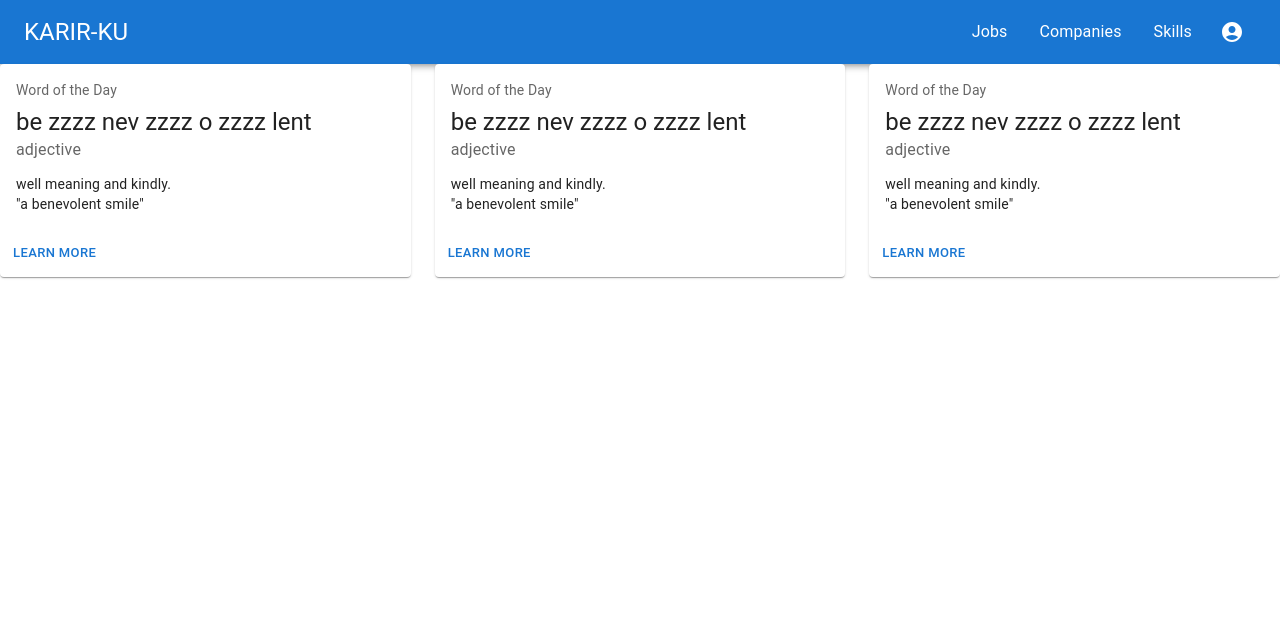
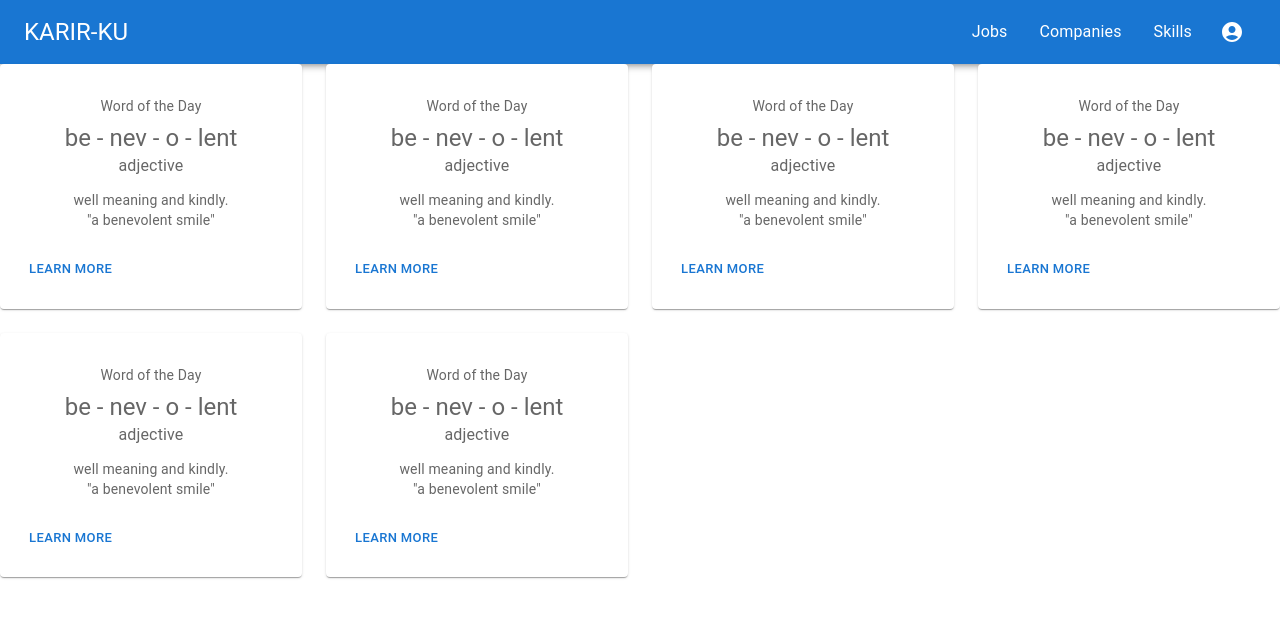
Before and after one commit to iyunrozikin26/belajar-react, a React (Create React App) app in the folder karir-ku/: page /jobs in a window 1280 px wide. Shown: the top 618 px of the page. Built offline with nearby package versions, Linux system fonts and the light colour scheme.

Commit message:
memanfaatakan reusable components dan mulai awal menyusun aplikasi

```diff
--- a/karir-ku/src/App.js
+++ b/karir-ku/src/App.js
@@ -1,123 +1,11 @@
-import AppBar from '@mui/material/AppBar';
-import Box from '@mui/material/Box';
-import Toolbar from '@mui/material/Toolbar';
-import Typography from '@mui/material/Typography';
-import { useState } from 'react';
-import MenuItem from '@mui/material/MenuItem';
-import IconButton from '@mui/material/IconButton';
-import AccountCircle from '@mui/icons-material/AccountCircle';
-import Card from '@mui/material/Card';
-import CardActions from '@mui/material/CardActions';
-import CardContent from '@mui/material/CardContent';
-import Button from '@mui/material/Button';
-import Paper from '@mui/material/Paper';
-import { styled } from '@mui/material/styles';
-import Grid from '@mui/material/Grid';
+import Navbar from './components/navbar.js'
+import CardJob from './components/cardJobs.js'
 
 export default function App() {
-  const [pages, setPages] = useState([
-    "Jobs",
-    "Companies",
-    "Skills"
-  ])
   return (
     <>
-    <Box sx={{ flexGrow: 1 }}>
-      <AppBar position="static">
-        <Toolbar>
-          <Typography variant="h5" component="div" sx={{ flexGrow: 1 }}>
-            KARIR-KU
-          </Typography>
-          {pages.map((page) => (
-            <MenuItem key={page}>
-              <Typography textAlign="center">{page}</Typography>
-            </MenuItem>
-          ))}
-          <IconButton
-          size="large"
-          aria-label="account of current user"
-          aria-controls="primary-search-account-menu"
-          aria-haspopup="true"
-          color="inherit"
-        >
-          <AccountCircle />
-        </IconButton>
-        </Toolbar>
-      </AppBar>
-    </Box>
-    <Box sx={{ flexGrow: 1 }}>
-      <Grid container spacing={3}>
-        <Grid item xs>
-          <Card sx={{ minWidth: 100 }}>
-            <CardContent>
-              <Typography sx={{ fontSize: 14 }} color="text.secondary" gutterBottom>
-                Word of the Day
-              </Typography>
-              <Typography variant="h5" component="div">
-                be zzzz nev zzzz o zzzz lent
-              </Typography>
-              <Typography sx={{ mb: 1.5 }} color="text.secondary">
-                adjective
-              </Typography>
-              <Typography variant="body2">
-                well meaning and kindly.
-                <br />
-                {'"a benevolent smile"'}
-              </Typography>
-            </CardContent>
-            <CardActions>
-              <Button size="small">Learn More</Button>
-            </CardActions>
-          </Card>
-        </Grid>
-        <Grid item xs>
-          <Card sx={{ minWidth: 100 }}>
-            <CardContent>
-              <Typography sx={{ fontSize: 14 }} color="text.secondary" gutterBottom>
-                Word of the Day
-              </Typography>
-              <Typography variant="h5" component="div">
-                be zzzz nev zzzz o zzzz lent
-              </Typography>
-              <Typography sx={{ mb: 1.5 }} color="text.secondary">
-                adjective
-              </Typography>
-              <Typography variant="body2">
-                well meaning and kindly.
-                <br />
-                {'"a benevolent smile"'}
-              </Typography>
-            </CardContent>
-            <CardActions>
-              <Button size="small">Learn More</Button>
-            </CardActions>
-          </Card>
-        </Grid>
-        <Grid item xs>
-          <Card sx={{ minWidth: 100 }}>
-            <CardContent>
-              <Typography sx={{ fontSize: 14 }} color="text.secondary" gutterBottom>
-                Word of the Day
-              </Typography>
-              <Typography variant="h5" component="div">
-                be zzzz nev zzzz o zzzz lent
-              </Typography>
-              <Typography sx={{ mb: 1.5 }} color="text.secondary">
-                adjective
-              </Typography>
-              <Typography variant="body2">
-                well meaning and kindly.
-                <br />
-                {'"a benevolent smile"'}
-              </Typography>
-            </CardContent>
-            <CardActions>
-              <Button size="small">Learn More</Button>
-            </CardActions>
-          </Card>
-        </Grid>
-      </Grid>
-    </Box>
+    <Navbar />
+    <CardJob />
   </>
   );
 }
--- a/karir-ku/src/components/cardJobs.js
+++ b/karir-ku/src/components/cardJobs.js
@@ -1,5 +1,53 @@
+import { experimentalStyled as styled } from '@mui/material/styles';
+import Box from '@mui/material/Box';
+import Paper from '@mui/material/Paper';
+import Grid from '@mui/material/Grid';
+import Card from '@mui/material/Card';
+import CardActions from '@mui/material/CardActions';
+import CardContent from '@mui/material/CardContent';
+import Button from '@mui/material/Button';
+import Typography from '@mui/material/Typography';
+
+const Item = styled(Paper)(({ theme }) => ({
+  backgroundColor: theme.palette.mode === 'dark' ? '#1A2027' : '#fff',
+  ...theme.typography.body2,
+  padding: theme.spacing(2),
+  textAlign: 'center',
+  color: theme.palette.text.secondary,
+}));
+
 function CardJob(){
-
+  return (
+    <Box sx={{ flexGrow: 1 }}>
+      <Grid container spacing={{ xs: 2, md: 3 }} columns={{ xs: 4, sm: 8, md: 12 }}>
+        {Array.from(Array(6)).map((_, index) => (
+          <Grid item xs={2} sm={4} md={3} key={index}>
+            <Item>
+              <CardContent>
+                <Typography sx={{ fontSize: 14 }} color="text.secondary" gutterBottom>
+                  Word of the Day
+                </Typography>
+                <Typography variant="h5" component="div">
+                  be - nev - o - lent
+                </Typography>
+                <Typography sx={{ mb: 1.5 }} color="text.secondary">
+                  adjective
+                </Typography>
+                <Typography variant="body2">
+                  well meaning and kindly.
+                  <br />
+                  {'"a benevolent smile"'}
+                </Typography>
+              </CardContent>
+              <CardActions>
+                <Button size="small">Learn More</Button>
+              </CardActions>
+            </Item>
+          </Grid>
+        ))}
+      </Grid>
+    </Box>
+  );
 }
 
 
--- /dev/null
+++ b/karir-ku/src/components/navbar.js
@@ -0,0 +1,47 @@
+import { useState } from 'react';
+import Box from '@mui/material/Box';
+import AppBar from '@mui/material/AppBar';
+import Toolbar from '@mui/material/Toolbar';
+import Typography from '@mui/material/Typography';
+import MenuItem from '@mui/material/MenuItem';
+import IconButton from '@mui/material/IconButton';
+import AccountCircle from '@mui/icons-material/AccountCircle';
+
+function Navbar() {
+  const [pages, setPages] = useState([
+    "Jobs",
+    "Companies",
+    "Skills"
+  ])
+
+  return (
+    <>
+      <Box sx={{ flexGrow: 1 }}>
+        <AppBar position="static">
+          <Toolbar>
+            <Typography variant="h5" component="div" sx={{ flexGrow: 1 }}>
+              KARIR-KU
+            </Typography>
+            {pages.map((page) => (
+              <MenuItem key={page}>
+                <Typography textAlign="center">{page}</Typography>
+              </MenuItem>
+            ))}
+            <IconButton
+            size="large"
+            aria-label="account of current user"
+            aria-controls="primary-search-account-menu"
+            aria-haspopup="true"
+            color="inherit"
+          >
+            <AccountCircle />
+          </IconButton>
+          </Toolbar>
+        </AppBar>
+      </Box>
+    </>
+
+  )
+}
+
+export default Navbar
```
Also changed, not shown: 1 other file (tests, documents, lock files or other folders).
